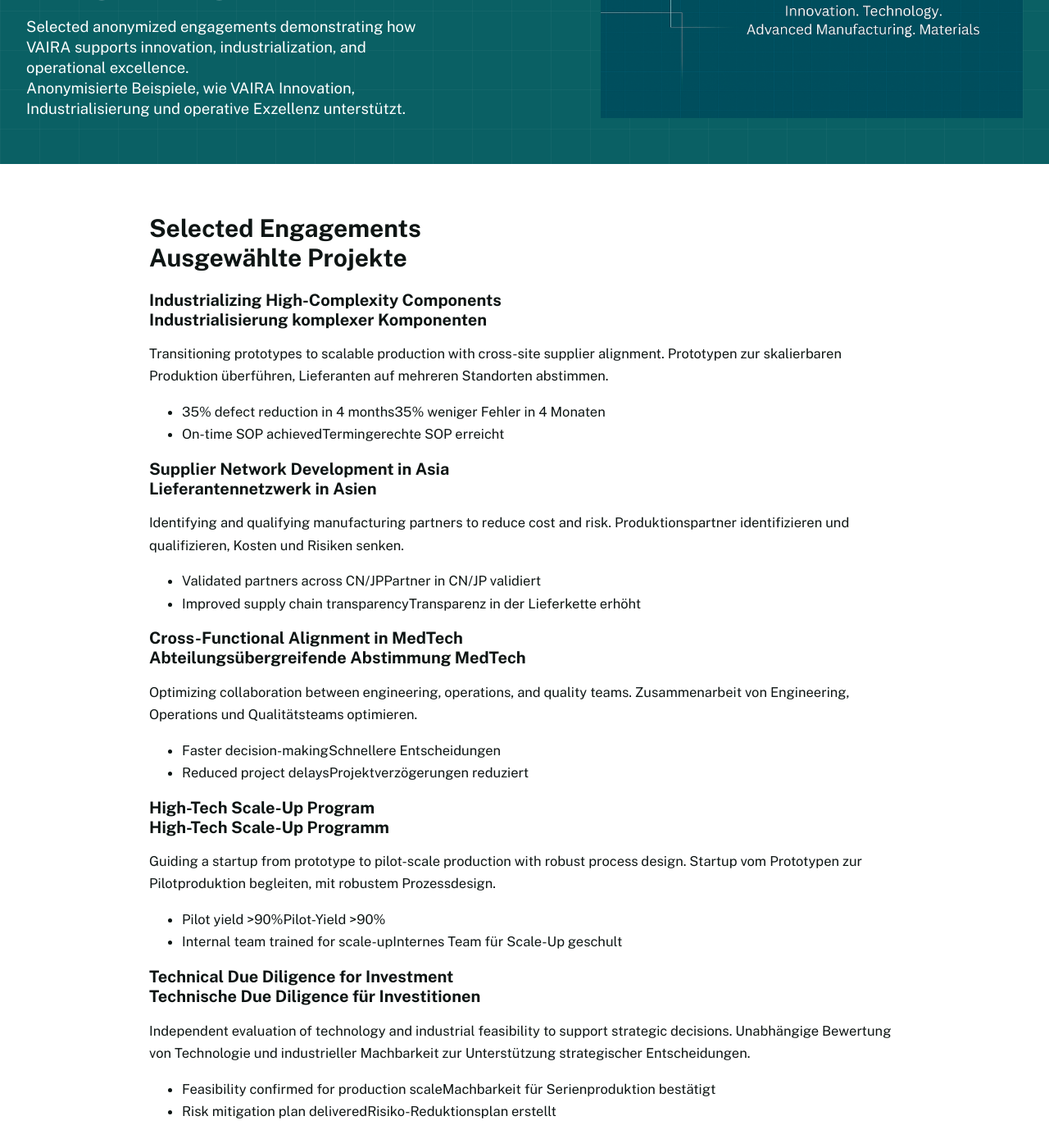
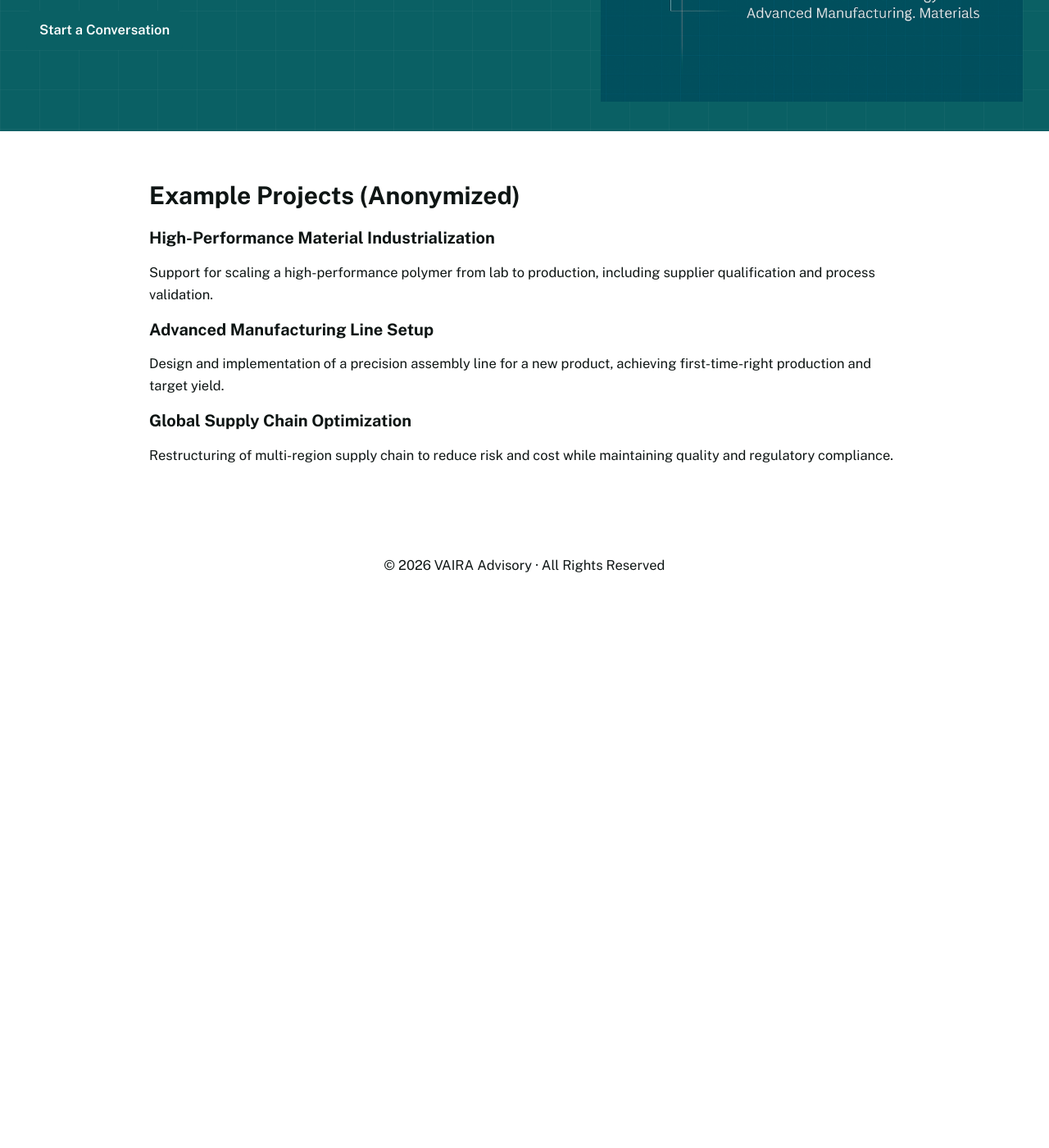
Before and after one commit to raphaelheeb/vaira-advisory, a Jekyll site: the page built from use-cases/index.html, in a window 1280 px wide and 1400 px high, scrolled down 375 px. Shown: the whole window at 82% size. Built offline with Jekyll 4.4.1, drawn with Linux system fonts in a browser that asks for light colours; after the commit the page ends 1109 px from its top, so only the background shows below that; some of the changed text lies outside the part shown.

Commit message:
Update index.html

```diff
--- a/use-cases/index.html
+++ b/use-cases/index.html
@@ -1,152 +1,46 @@
 ---
 layout: default
 title: Use Cases | VAIRA Advisory
-description: Real situations where VAIRA creates value.
+lang: en
+permalink: /use-cases/
+description: Anonymized use cases highlighting VAIRA Advisory’s hands-on engineering and industrialization support.
 ---
 
-<!-- ================= HERO ================= -->
-<section class="hero" id="hero">
+<section class="hero hero-hero--usecases" id="hero">
   <div class="content-wrapper wrapper--wide">
     <div class="hero-grid">
-      <!-- Left column: headline + subline -->
-      <div>
-        <h1 class="hero-title">
-          <span lang="en">Real Impact in Complex Environments</span>
-          <br><span lang="de" class="small">Reale Wirkung in komplexen Umgebungen</span>
-        </h1>
-        <p class="hero-sub">
-          <span lang="en">Selected anonymized engagements demonstrating how VAIRA supports innovation, industrialization, and operational excellence.</span>
-          <br><span lang="de">Anonymisierte Beispiele, wie VAIRA Innovation, Industrialisierung und operative Exzellenz unterstützt.</span>
-        </p>
+      <div class="hero-left">
+        <h1 class="hero-title">Selected Use Cases</h1>
+        <p class="hero-sub">Anonymized examples demonstrating our hands-on engineering and industrialization support across multiple industries.</p>
+        <div class="hero-ctas">
+          <a class="cta-btn" href="{{ site.baseurl }}/contact/">Start a Conversation</a>
+        </div>
       </div>
-
-      <!-- Right column: technical visualization -->
-      <div class="hero-right">
-        <img src="{{ site.baseurl }}/assets/img/technical-visual.jpg" alt="Technical visualization" class="cad-contour">
+      <div class="hero-right" aria-hidden="true">
+        <img src="{{ site.baseurl }}/assets/img/technical-visual.jpg" alt="" class="hero-visual hero-visual--technical">
       </div>
     </div>
   </div>
 </section>
 
-<!-- ================= USE CASES GRID ================= -->
-<section class="section">
+<main>
+<section class="section" id="use-cases">
   <div class="content-wrapper wrapper--narrow">
-    <h2>
-      <span lang="en">Selected Engagements</span>
-      <br><span lang="de" class="small">Ausgewählte Projekte</span>
-    </h2>
-
-    <div class="card-grid usecase-grid">
-
-<!-- CARD 1 -->
-<article class="card usecase-card">
-  <h3>
-    <span lang="en">Industrializing High-Complexity Components</span>
-    <br><span lang="de" class="small">Industrialisierung komplexer Komponenten</span>
-  </h3>
-  <p>
-    <span lang="en">Transitioning prototypes to scalable production with cross-site supplier alignment.</span>
-    <span lang="de">Prototypen zur skalierbaren Produktion überführen, Lieferanten auf mehreren Standorten abstimmen.</span>
-  </p>
-  <ul>
-    <li><span lang="en">35% defect reduction in 4 months</span><span lang="de">35% weniger Fehler in 4 Monaten</span></li>
-    <li><span lang="en">On-time SOP achieved</span><span lang="de">Termingerechte SOP erreicht</span></li>
-  </ul>
-</article>
-
-<!-- CARD 2 -->
-<article class="card usecase-card">
-  <h3>
-    <span lang="en">Supplier Network Development in Asia</span>
-    <br><span lang="de" class="small">Lieferantennetzwerk in Asien</span>
-  </h3>
-  <p>
-    <span lang="en">Identifying and qualifying manufacturing partners to reduce cost and risk.</span>
-    <span lang="de">Produktionspartner identifizieren und qualifizieren, Kosten und Risiken senken.</span>
-  </p>
-  <ul>
-    <li><span lang="en">Validated partners across CN/JP</span><span lang="de">Partner in CN/JP validiert</span></li>
-    <li><span lang="en">Improved supply chain transparency</span><span lang="de">Transparenz in der Lieferkette erhöht</span></li>
-  </ul>
-</article>
-
-<!-- CARD 3 -->
-<article class="card usecase-card">
-  <h3>
-    <span lang="en">Cross-Functional Alignment in MedTech</span>
-    <br><span lang="de" class="small">Abteilungsübergreifende Abstimmung MedTech</span>
-  </h3>
-  <p>
-    <span lang="en">Optimizing collaboration between engineering, operations, and quality teams.</span>
-    <span lang="de">Zusammenarbeit von Engineering, Operations und Qualitätsteams optimieren.</span>
-  </p>
-  <ul>
-    <li><span lang="en">Faster decision-making</span><span lang="de">Schnellere Entscheidungen</span></li>
-    <li><span lang="en">Reduced project delays</span><span lang="de">Projektverzögerungen reduziert</span></li>
-  </ul>
-</article>
-
-<!-- CARD 4 -->
-<article class="card usecase-card">
-  <h3>
-    <span lang="en">High-Tech Scale-Up Program</span>
-    <br><span lang="de" class="small">High-Tech Scale-Up Programm</span>
-  </h3>
-  <p>
-    <span lang="en">Guiding a startup from prototype to pilot-scale production with robust process design.</span>
-    <span lang="de">Startup vom Prototypen zur Pilotproduktion begleiten, mit robustem Prozessdesign.</span>
-  </p>
-  <ul>
-    <li><span lang="en">Pilot yield >90%</span><span lang="de">Pilot-Yield >90%</span></li>
-    <li><span lang="en">Internal team trained for scale-up</span><span lang="de">Internes Team für Scale-Up geschult</span></li>
-  </ul>
-</article>
-
-<!-- CARD 5 -->
-<article class="card usecase-card">
-  <h3>
-    <span lang="en">Technical Due Diligence for Investment</span>
-    <br><span lang="de" class="small">Technische Due Diligence für Investitionen</span>
-  </h3>
-  <p>
-    <span lang="en">Independent evaluation of technology and industrial feasibility to support strategic decisions.</span>
-    <span lang="de">Unabhängige Bewertung von Technologie und industrieller Machbarkeit zur Unterstützung strategischer Entscheidungen.</span>
-  </p>
-  <ul>
-    <li><span lang="en">Feasibility confirmed for production scale</span><span lang="de">Machbarkeit für Serienproduktion bestätigt</span></li>
-    <li><span lang="en">Risk mitigation plan delivered</span><span lang="de">Risiko-Reduktionsplan erstellt</span></li>
-  </ul>
-</article>
-
-      <!-- Add additional cards here as needed -->
+    <h2>Example Projects (Anonymized)</h2>
+    <div class="card-grid">
+      <article class="card">
+        <h3>High-Performance Material Industrialization</h3>
+        <p>Support for scaling a high-performance polymer from lab to production, including supplier qualification and process validation.</p>
+      </article>
+      <article class="card">
+        <h3>Advanced Manufacturing Line Setup</h3>
+        <p>Design and implementation of a precision assembly line for a new product, achieving first-time-right production and target yield.</p>
+      </article>
+      <article class="card">
+        <h3>Global Supply Chain Optimization</h3>
+        <p>Restructuring of multi-region supply chain to reduce risk and cost while maintaining quality and regulatory compliance.</p>
+      </article>
     </div>
   </div>
 </section>
-
-<!-- ================= TRUST / CONFIDENTIALITY ================= -->
-<section class="section trust-section">
-  <div class="content-wrapper wrapper--narrow">
-    <h2>
-      <span lang="en">Confidentiality as a Core Principle</span>
-      <br><span lang="de" class="small">Vertraulichkeit als Grundprinzip</span>
-    </h2>
-    <p>
-      <span lang="en">Many engagements involve sensitive technology, strategic initiatives, or operational challenges. VAIRA operates with strict confidentiality and discretion.</span>
-      <span lang="de">Viele Mandate betreffen sensible Technologien, strategische Initiativen oder operative Herausforderungen. VAIRA arbeitet mit höchster Vertraulichkeit.</span>
-    </p>
-  </div>
-</section>
-
-<!-- ================= CTA ================= -->
-<section class="section cta">
-  <div class="content-wrapper wrapper--narrow">
-    <h2>
-      <span lang="en">Discuss Your Situation</span>
-      <br><span lang="de" class="small">Ihre Situation besprechen</span>
-    </h2>
-    <a class="cta-btn" href="{{ site.baseurl }}/contact/">
-      <span lang="en">Get in Touch</span>
-      <span lang="de">Kontakt aufnehmen</span>
-    </a>
-  </div>
-</section>
+</main>
```
